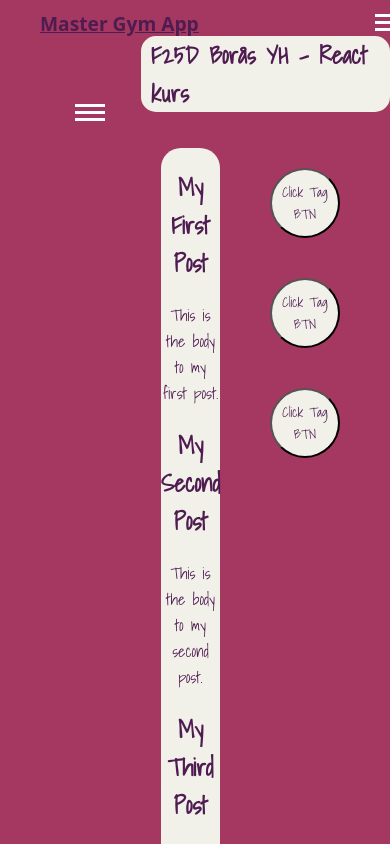
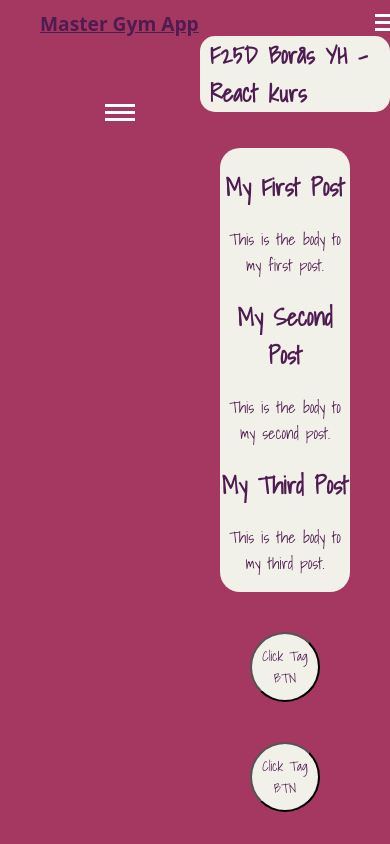
Before and after one commit to idasoderlund/React-AppExtended, a React (Create React App) app: page / in a window 390 px wide. Shown: the top 844 px of the page. Built offline with nearby package versions, Linux system fonts and the light colour scheme; a web font is replaced by a local one.

Commit message:
added media queries to post and taglist in css

```diff
--- a/src/App.css
+++ b/src/App.css
@@ -43,6 +43,25 @@ body {
   grid-column: 1;
 }
 
+@media (max-width: 767px) {
+  .post-grid-column {
+    display: grid;
+    grid-template-columns: 1fr;
+    grid-template-rows: 2;
+    grid-column: 1;
+    grid-row: 1;
+  }
+}
+
+@media (max-width: 767px) {
+  .btns-grid-column {
+    display: grid;
+    grid-template-columns: 1fr;
+    grid-template-rows: 2;
+    grid-column: 1;
+    grid-row: 2;
+  }
+}
 .button-container {
   display: grid;
   grid-column: 2;
```
